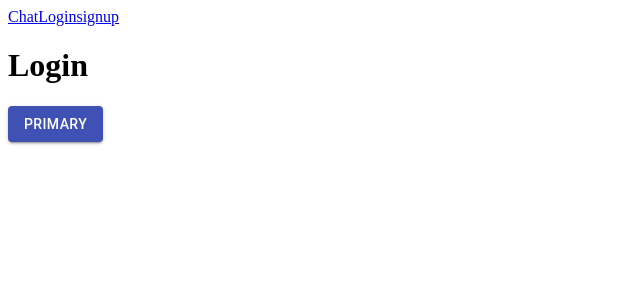
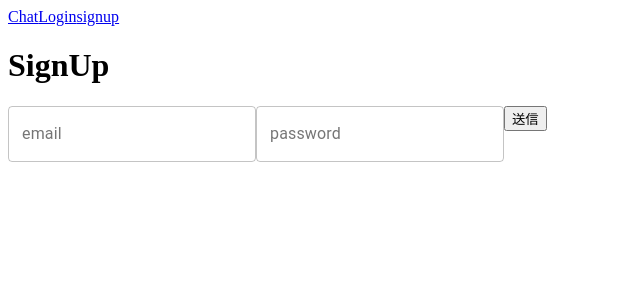
Before and after one commit to mashijifu/react-chat-app, a React (Create React App) app: page /login in a window 1280 px wide. Shown: the top 300 px of the page, without its empty margins (0-640 px from the left). Built offline with nearby package versions, Linux system fonts and the light colour scheme.

Commit message:
2020/11/18

```diff
--- a/package.json
+++ b/package.json
@@ -7,6 +7,7 @@
     "@testing-library/jest-dom": "^5.11.4",
     "@testing-library/react": "^11.1.0",
     "@testing-library/user-event": "^12.1.10",
+    "firebase": "^8.0.2",
     "react": "^17.0.1",
     "react-dom": "^17.0.1",
     "react-router-dom": "^5.2.0",
--- /dev/null
+++ b/src/firebase.js
@@ -0,0 +1,17 @@
+import firebase from 'firebase/app';
+import "firebase/firestore";
+import "firebase/auth";
+
+const firebaseConfig = {
+    apiKey: "AIzaSyCTOufAJpc1WHshxUPFykLCror5etsjt9k",
+    authDomain: "react-chat-app-38309.firebaseapp.com",
+    databaseURL: "https://react-chat-app-38309.firebaseio.com",
+    projectId: "react-chat-app-38309",
+    storageBucket: "react-chat-app-38309.appspot.com",
+    messagingSenderId: "229093240835",
+    appId: "1:229093240835:web:e3dd2e9e2a6035d75c1e36"
+  };
+
+firebase.initializeApp(firebaseConfig);
+export const db = firebase.firestore();
+export default firebase;
--- a/src/pages/LoginPage.jsx
+++ b/src/pages/LoginPage.jsx
@@ -1,20 +1,47 @@
-import React from 'react'
+import React, {useState, useContext} from 'react'
 import Button from '@material-ui/core/Button'
 import {useHistory} from 'react-router-dom'
+import firebase from 'firebase'
+import TextField from '@material-ui/core/TextField';
+import {AuthContext} from '../Auth'
 
 const LoginPage = () => {
+    const [email, setEmail]=useState("")
+    const [password, setPassword]=useState("")
     const history=useHistory()
+
+    const {user, setUser}=useContext(AuthContext)
+
+    console.log(user)
+
+    const onSubmit = (e) => {
+        e.preventDefault()
+        firebase.auth()
+            .signInWithEmailAndPassword(email, password)
+            .then(() => {
+                setUser(true)
+                firebase.auth().onAuthStateChanged((user) => {
+                    if (user) {
+                      console.log(user)
+                    }
+                  });
+                alert('ログインしました!')
+                history.push('/chat')
+
+            })
+            .catch((error) => {
+                console.log(error)
+          });
+    }
 
     return (
         <div>
-            <h1>Login</h1>
-            <Button
-                variant="contained"
-                color="primary"
-                onClick={() => history.push("/signup")}
-            >
-                Primary
-            </Button>
+            <h1>SignUp</h1>
+            <form onSubmit={(e) => onSubmit(e) }>
+            <TextField value={email} label="email" variant="outlined" onChange={(e) => {setEmail(e.target.value)} } />
+            <TextField value={password} label="password" variant="outlined" onChange={(e) => {setPassword(e.target.value)} } />
+            <input type="submit" value="送信"/>
+            </form>
         </div>
     )
 }
--- a/src/pages/SignUpPage.jsx
+++ b/src/pages/SignUpPage.jsx
@@ -1,5 +1,6 @@
 import React, {useState} from 'react'
 import TextField from '@material-ui/core/TextField';
+import firebase from '../firebase'
 
 const SignUpPage = () => {
     const [email, setEmail]=useState("")
@@ -8,7 +9,15 @@ const SignUpPage = () => {
 
     const onSubmit = (e) => {
         e.preventDefault()
-        console.log(email + ":" + name + ":" + password)
+        firebase.auth()
+        .createUserWithEmailAndPassword(email, password)
+        .catch((error) => {
+            console.log(error)
+            // // Handle Errors here.
+            // var errorCode = error.code;
+            // var errorMessage = error.message;
+            // // ...
+          });
     }
 
     return (
```
Also changed, not shown: 1 other file (tests, documents, lock files or other folders).
